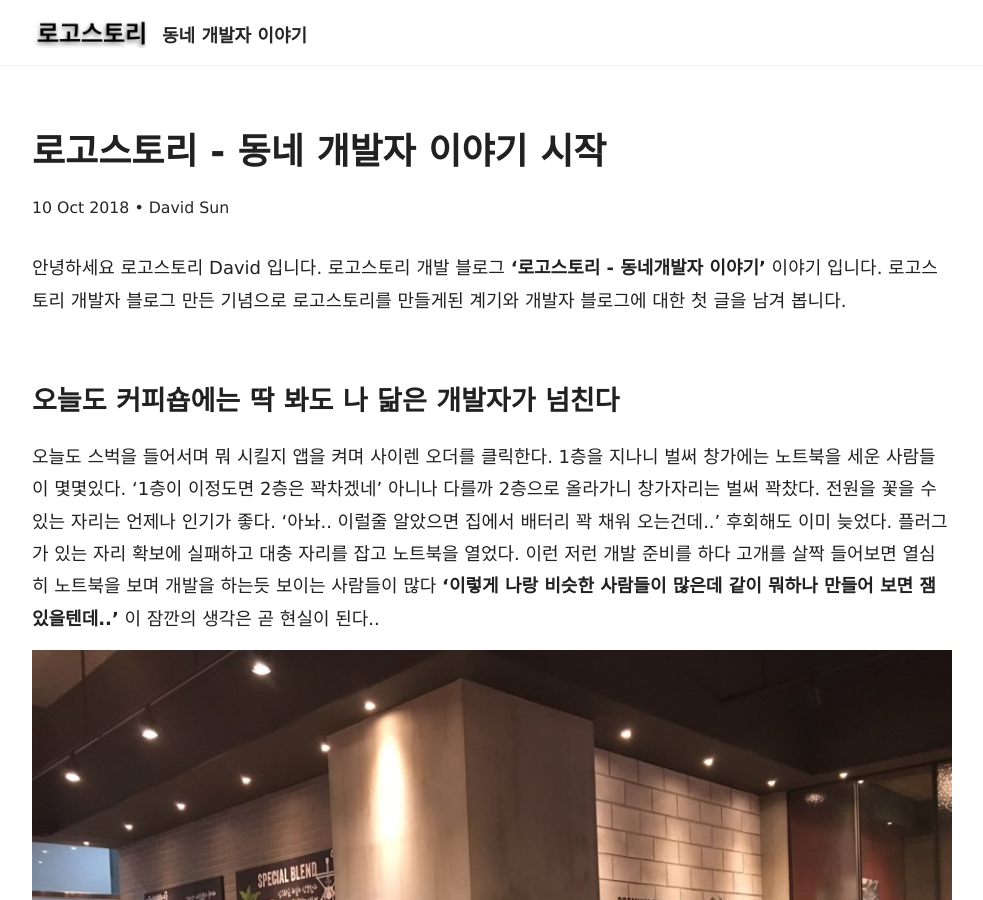
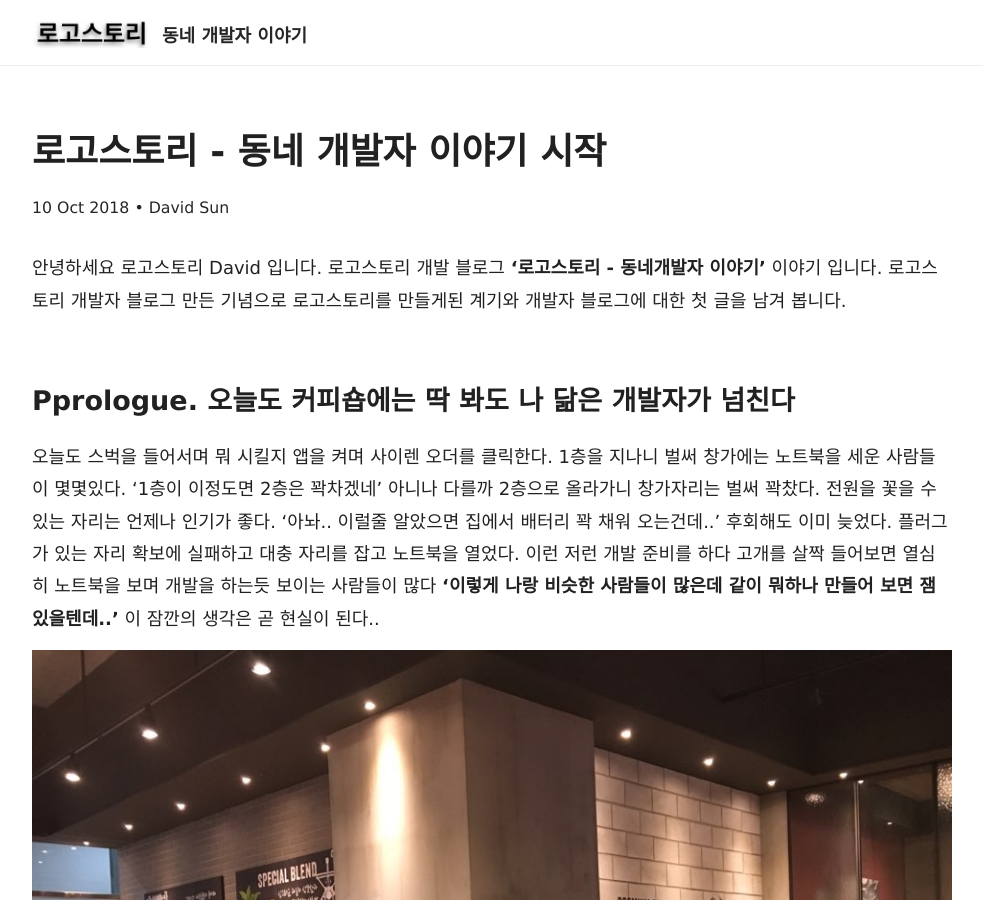
Before and after one commit to logostory/logostory.github.io, a Jekyll site: the page built from _posts/2018-10-10-begin-blog.md, in a window 1280 px wide and 900 px high. Shown: the whole window, without its empty margins (148-1131 px from the left). Built offline with Jekyll 4.4.1, drawn with Linux system fonts in a browser that asks for light colours.

Commit message:
Update 2018-10-10-begin-blog.md

```diff
--- a/_posts/2018-10-10-begin-blog.md
+++ b/_posts/2018-10-10-begin-blog.md
@@ -8,7 +8,7 @@ desc: 쓸데없이 고퀄. 동네 스터디 모임이 이런 개발자 블로그
 
 안녕하세요 로고스토리 David 입니다. 로고스토리 개발 블로그 **'로고스토리 - 동네개발자 이야기'** 이야기 입니다. 로고스토리 개발자 블로그 만든 기념으로 로고스토리를 만들게된 계기와 개발자 블로그에 대한 첫 글을 남겨 봅니다.
 
-## 오늘도 커피숍에는 딱 봐도 나 닮은 개발자가 넘친다
+## Pprologue. 오늘도 커피숍에는 딱 봐도 나 닮은 개발자가 넘친다
 오늘도 스벅을 들어서며 뭐 시킬지 앱을 켜며 사이렌 오더를 클릭한다. 1층을 지나니 벌써 창가에는 노트북을 세운 사람들이 몇몇있다. '1층이 이정도면 2층은 꽉차겠네' 아니나 다를까 2층으로 올라가니 창가자리는 벌써 꽉찼다. 전원을 꽃을 수 있는 자리는 언제나 인기가 좋다. '아놔.. 이럴줄 알았으면 집에서 배터리 꽉 채워 오는건데..' 후회해도 이미 늦었다. 플러그가 있는 자리 확보에 실패하고 대충 자리를 잡고 노트북을 열었다. 이런 저런 개발 준비를 하다 고개를 살짝 들어보면 열심히 노트북을 보며 개발을 하는듯 보이는 사람들이 많다 **'이렇게 나랑 비슷한 사람들이 많은데 같이 뭐하나 만들어 보면 잼있을텐데..'** 이 잠깐의 생각은 곧 현실이 된다..
 
 ![Alt text](/assets/img/cafe2.jpeg)
```
